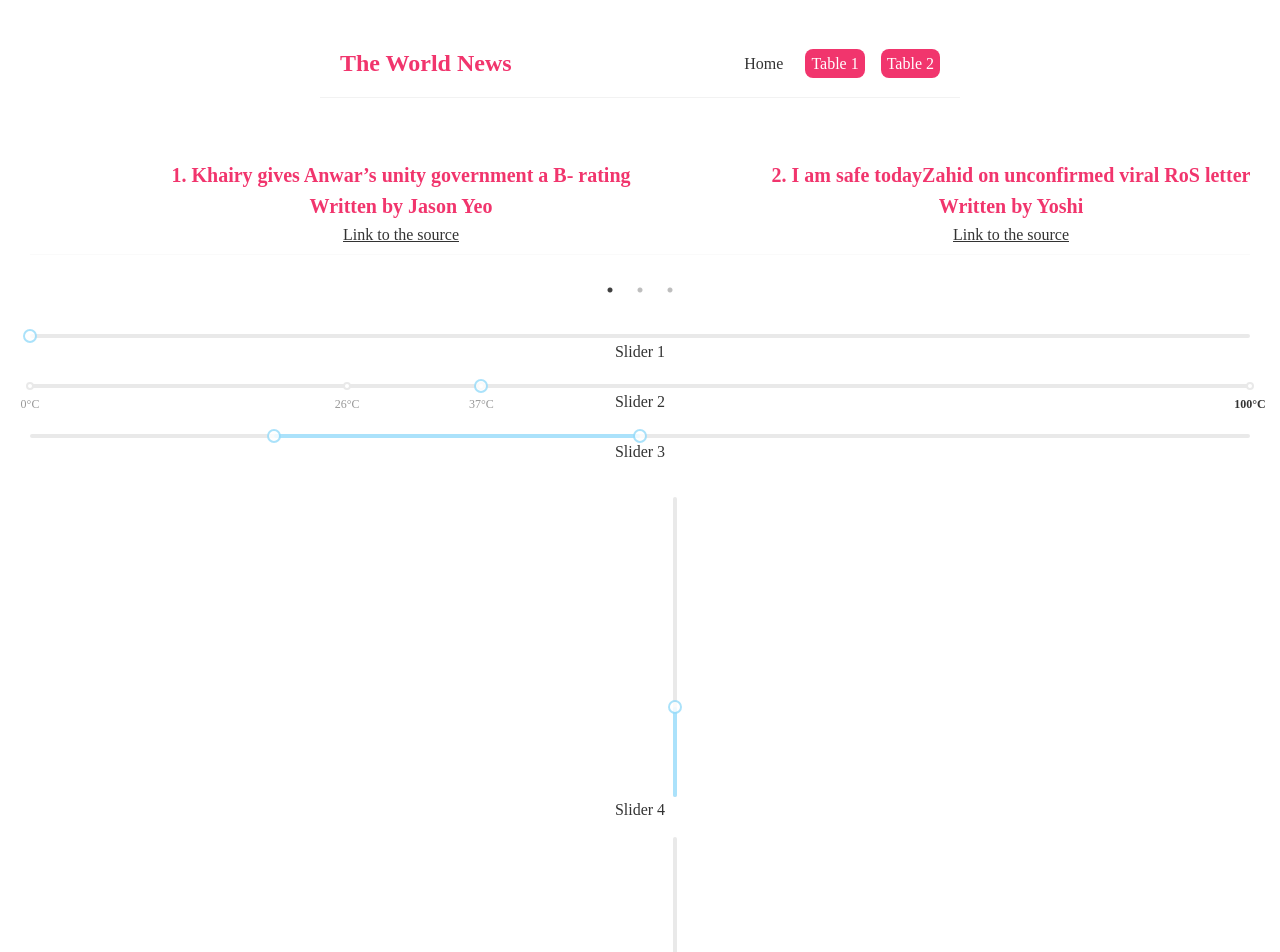
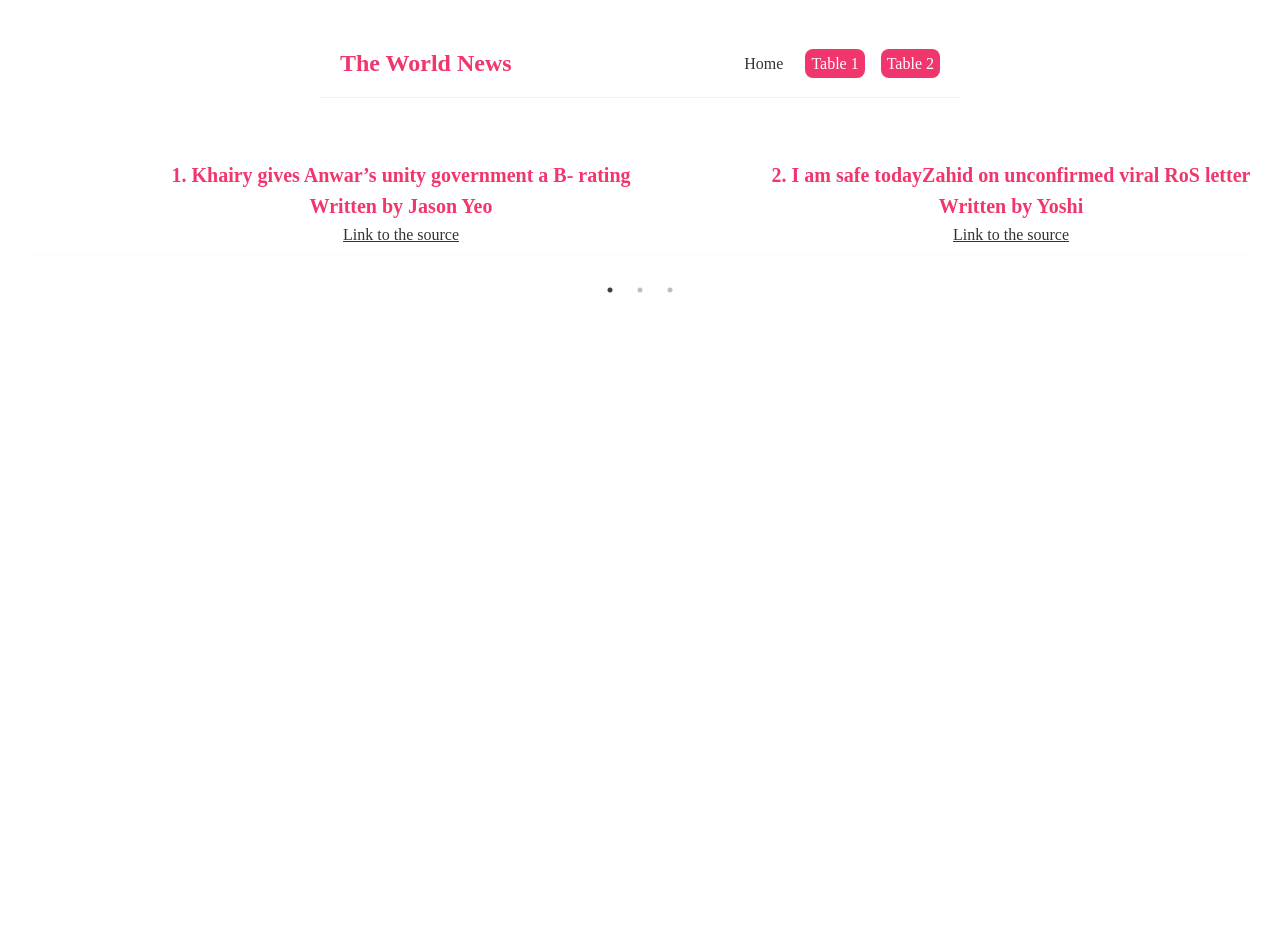
Before and after one commit to wilsonlkm98/reactBasic, a React (Create React App) app: page /home in a window 1280 px wide. Shown: the top 952 px of the page. Built offline with nearby package versions, Linux system fonts and the light colour scheme.

Commit message:
update home

```diff
--- a/src/homepage.js
+++ b/src/homepage.js
@@ -16,38 +16,12 @@ const Home = () => {
         { title: 'Ford partners with Chinese EV tech company', link: 'https://newswav.com/video/ford-partners-with-chinese-ev-tech-company-V2303_V2d9N4', author: 'Luigi', id: 5 }
     ])
 
-    const onChange = (value) => {
-        console.log('onChange: ', value);
-    };
-
-    const onAfterChange = (value) => {
-        console.log('onAfterChange: ', value);
-    };
-
     const settings = {
         dots: true,
         infinite: true,
         speed: 500,
         slidesToShow: 2,
         slidesToScroll: 2
-    };
-
-    const marks = {
-        0: '0°C',
-        26: '26°C',
-        37: '37°C',
-        100: {
-          style: {
-            color: '#f50',
-          },
-          label: <strong>100°C</strong>,
-        },
-    };
-
-    const style = {
-        display: 'inline-block',
-        height: 300,
-        marginLeft: 70,
     };
 
     return (
@@ -64,34 +38,6 @@ const Home = () => {
                 </div>
                 ))}
             </Slider>
-            <br/>
-            <br/>
-            <br/>
-            <Sliderr min={0} max={100}/>
-            <p>Slider 1</p>
-            <br/>
-            <Sliderr marks={marks} included={false} defaultValue={37}/>
-            <p>Slider 2</p>
-            <br/>
-            <Sliderr
-                range
-                step={10}
-                defaultValue={[20, 50]}
-                onChange={onChange}
-                onAfterChange={onAfterChange}
-                />
-            <p>Slider 3</p>
-            <br/>
-            <br/>
-            <div style={style}>
-                <Sliderr vertical defaultValue={30} />
-            </div>
-            <p>Slider 4</p>
-            <br/>
-            <div style={style}>
-                <Sliderr vertical range step={10} defaultValue={[20, 50]} />
-            </div>
-            <p>Slider 5</p>
         </div>
     );
 }
--- a/src/table-1.js
+++ b/src/table-1.js
@@ -26,13 +26,14 @@ const TableDis1 = () => {
       let newData = response.map((r,i) => {
         return {...r,key:i}
       })
-      console.log(newData);
+      //console.log(newData);
       setPosts(newData)
     }
     catch (error) {
       console.log(error);
     }
   }
+
   const [posts, setPosts] = useState([]);
   useEffect(async () => {
     getData()
```
